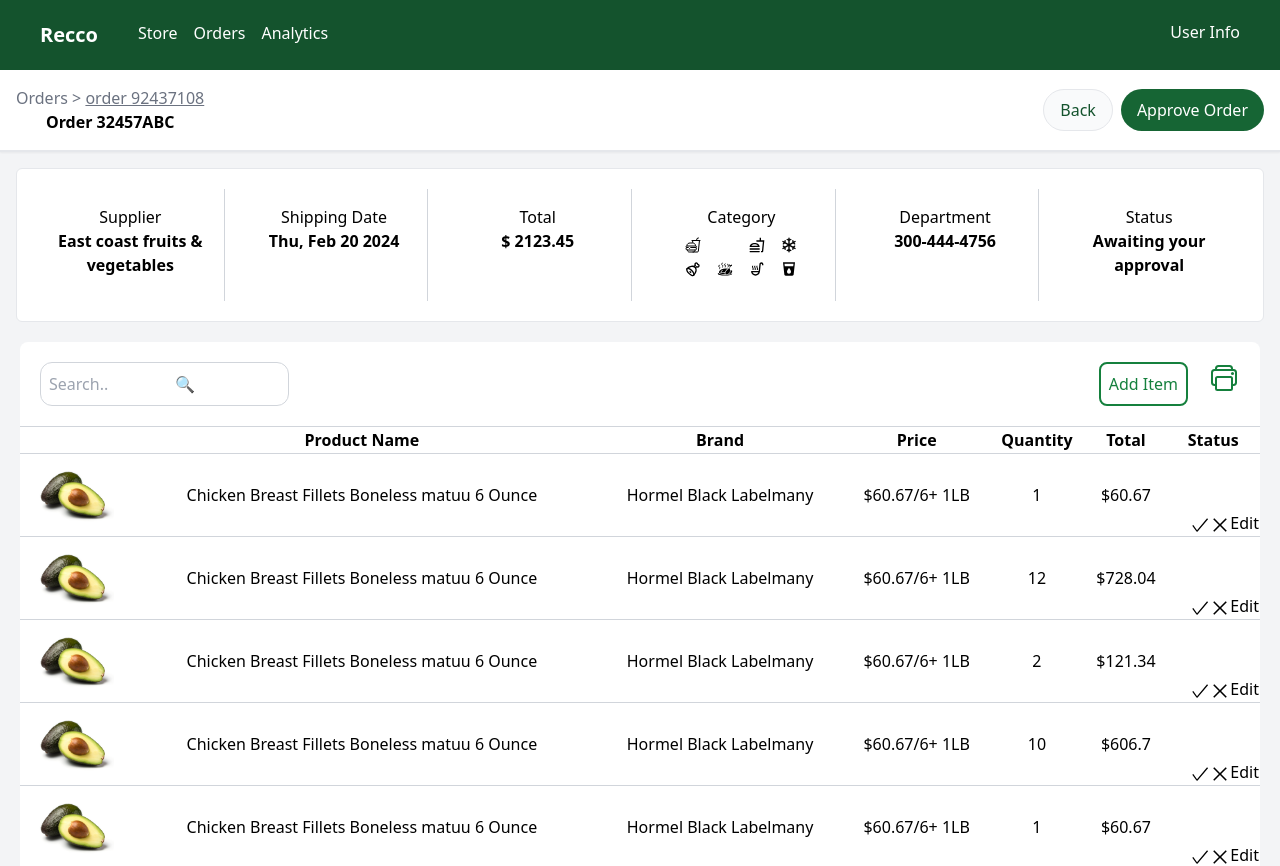
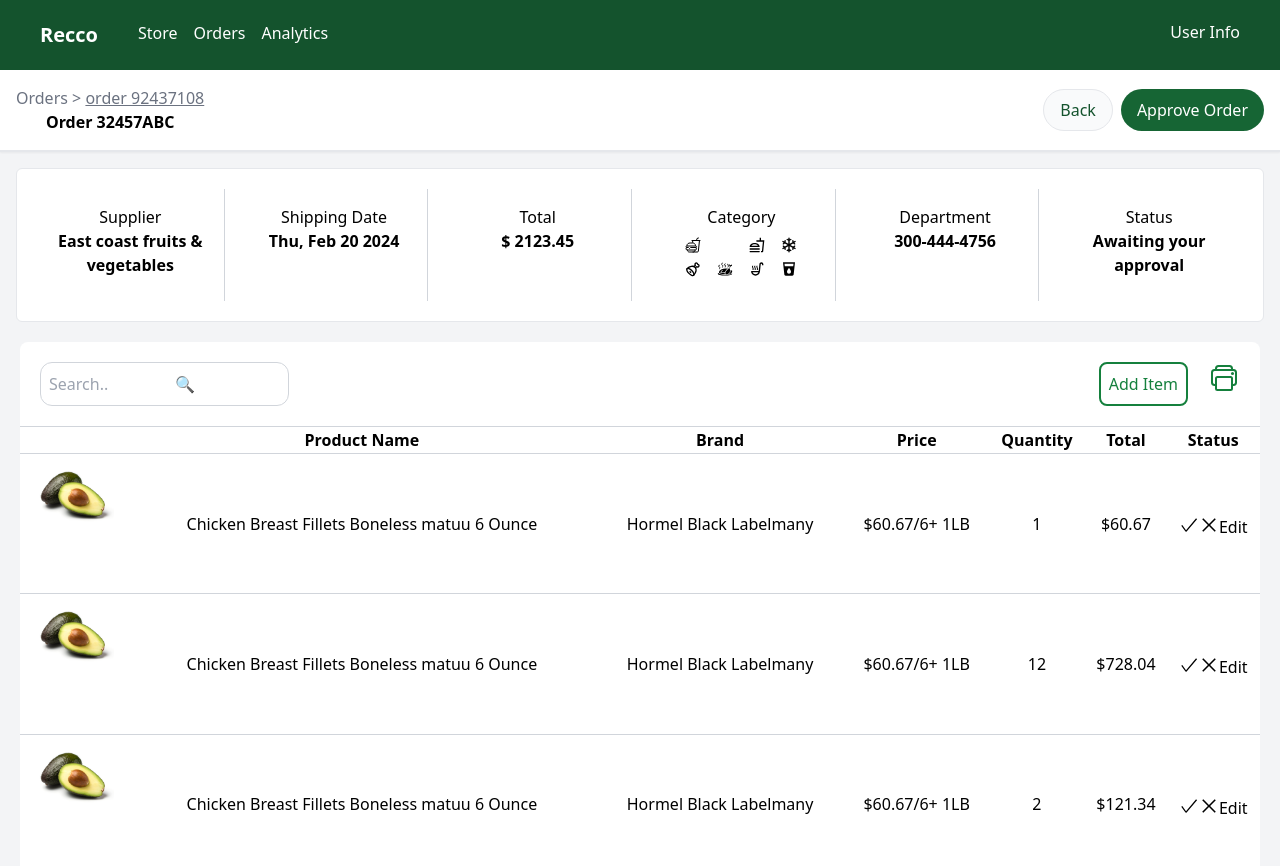
Before and after one commit to Dipaksp/recco, a React (Create React App) app: page / in a window 1280 px wide. Shown: the top 866 px of the page. Built offline with nearby package versions, Linux system fonts and the light colour scheme; some icons are missing.

Commit message:
Update Home.js

```diff
--- a/src/components/Home.js
+++ b/src/components/Home.js
@@ -307,8 +307,8 @@ function Home() {
                       <td className="text-center">
                         ${item.Quantity * item.realPrice}
                       </td>
-                      <td className=" place-content-end sm:flex items-end justify-end">
-                        {item.status && (
+                      <td style={{display:"flex",alignItems:"center",justifyContent:"center",height:"82.67px",marginBottom:"25px"}} className="mrg">
+                       <div className="flex" > {item.status && (
                           <p
                             className="rounded-lg p-1 text-start"
                             style={getStatusStyle(item.status)}
@@ -344,7 +344,7 @@ function Home() {
                           {" "}
                           Edit{" "}
                         </button></div>
-
+                        </div>
                       </td>
                     </tr>
                   ))}
```
